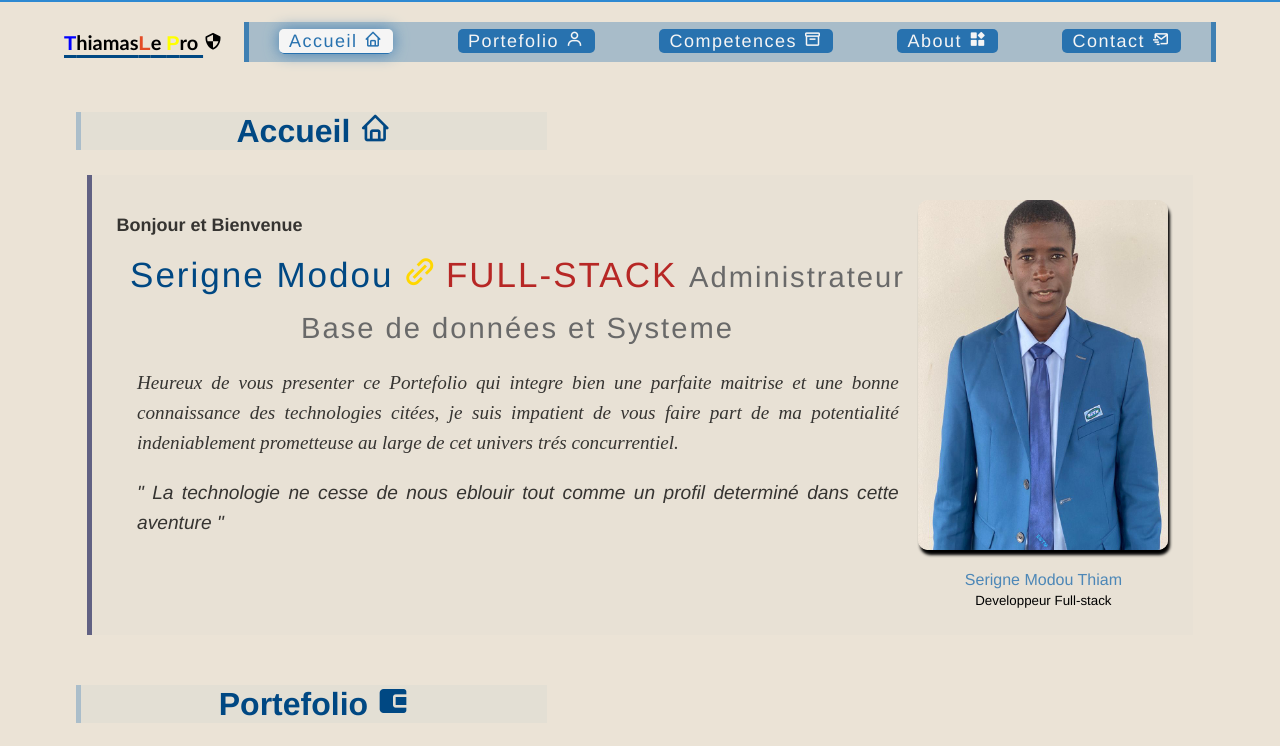
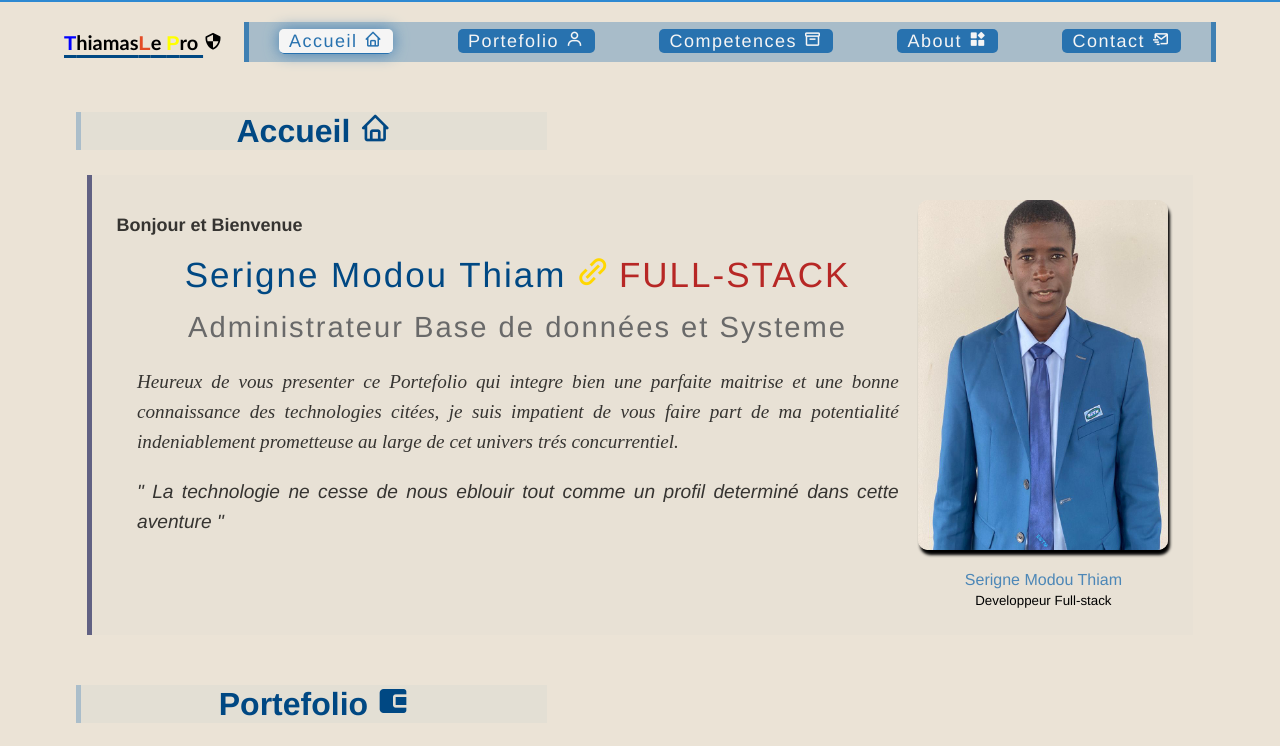
Before and after one commit to serignemodouthiam/me, a plain HTML site: page index.html in a window 1280 px wide. Shown: the top 746 px of the page. Drawn offline with nearby package versions, Linux system fonts and the light colour scheme.

Commit message:
Nom complet

```diff
--- a/index.html
+++ b/index.html
@@ -42,7 +42,7 @@
                 </h1>
                 <div class="titre">
                     <span style="color: #004883;
-                 letter-spacing: 2px;">Serigne Modou</span>
+                 letter-spacing: 2px;">Serigne Modou Thiam</span>
                     </span>
                     <i class="bx bx-link-alt" style="color: gold;"></i>
                     <span class="1" style="color: rgba(172, 0, 0, 0.829);
```
